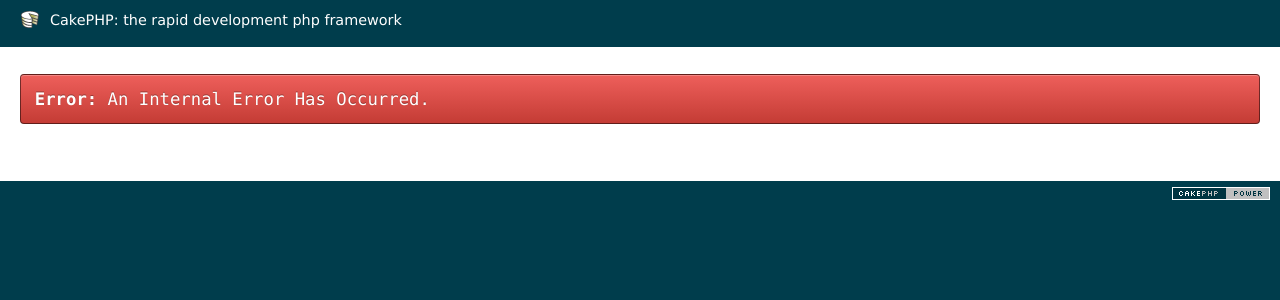
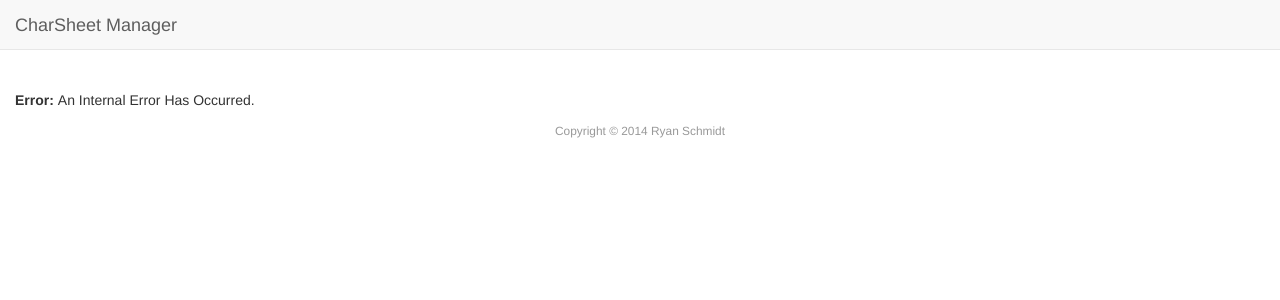
Before and after one commit to skizzerz/charsheet, a CakePHP app: the page made by app/View/Errors/error500.ctp in a window 1280 px wide. Shown: the top 300 px of the page. Run offline with PHP 8.4 and a stand-in for CakePHP, Linux system fonts and the light colour scheme; the template is opened without the code that fills it, so the values that code supplies are empty; some libraries are stand-ins or nearby versions.

Commit message:
incredibly basic layout type thing

```diff
--- a/app/Controller/AppController.php
+++ b/app/Controller/AppController.php
@@ -31,5 +31,6 @@
  * @link		http://book.cakephp.org/2.0/en/controllers.html#the-app-controller
  */
 class AppController extends Controller {
-	public $components = array( 'DebugKit.Toolbar' );
+	public $components = array('DebugKit.Toolbar');
+	public $helpers = array('Form', 'Html', 'Time', 'Session', 'Nav');
 }
--- /dev/null
+++ b/app/View/Helper/NavHelper.php
@@ -0,0 +1,5 @@
+<?php
+
+class NavHelper extends AppHelper {
+
+}
--- a/app/View/Layouts/default.ctp
+++ b/app/View/Layouts/default.ctp
@@ -1,35 +1,14 @@
-<?php
-/**
- *
- *
- * CakePHP(tm) : Rapid Development Framework (http://cakephp.org)
- * Copyright (c) Cake Software Foundation, Inc. (http://cakefoundation.org)
- *
- * Licensed under The MIT License
- * For full copyright and license information, please see the LICENSE.txt
- * Redistributions of files must retain the above copyright notice.
- *
- * @copyright     Copyright (c) Cake Software Foundation, Inc. (http://cakefoundation.org)
- * @link          http://cakephp.org CakePHP(tm) Project
- * @package       app.View.Layouts
- * @since         CakePHP(tm) v 0.10.0.1076
- * @license       http://www.opensource.org/licenses/mit-license.php MIT License
- */
-
-$cakeDescription = __d('cake_dev', 'CakePHP: the rapid development php framework');
-?>
 <!DOCTYPE html>
 <html>
 <head>
 	<?php echo $this->Html->charset(); ?>
-	<title>
-		<?php echo $cakeDescription ?>:
-		<?php echo $title_for_layout; ?>
-	</title>
+	<meta name="viewport" content="width=device-width, initial-scale=1">
+	<title><?= $title_for_layout; ?> - CharSheet Manager</title>
 	<?php
 		echo $this->Html->meta('icon');
 
-		echo $this->Html->css('cake.generic');
+		echo $this->Html->css('bootstrap.min');
+		echo $this->Html->script(array('jquery-2.1.0.min', 'bootstrap.min'));
 
 		echo $this->fetch('meta');
 		echo $this->fetch('css');
@@ -37,9 +16,27 @@
 	?>
 </head>
 <body>
-	<div id="container">
+	<nav class="navbar navbar-default navbar-static-top" role="navigation">
+		<div class="container-fluid">
+			<div class="navbar-header">
+				<button type="button" class="navbar-toggle" data-toggle="collapse" data-target="#topnav">
+					<span class="sr-only">Toggle navigation</span>
+					<span class="icon-bar"></span>
+					<span class="icon-bar"></span>
+					<span class="icon-bar"></span>
+				</button>
+				<a class="navbar-brand" href="<?= $this->Html->url('/') ?>">CharSheet Manager</a>
+			</div>
+			<div class="collapse navbar-collapse" id="topnav">
+				<ul class="nav navbar-nav">
+
+				</ul>
+			</div>
+		</div>
+	</nav>
+	<div class="container-fluid">
 		<div id="header">
-			<h1><?php echo $this->Html->link($cakeDescription, 'http://cakephp.org'); ?></h1>
+			<h1></h1>
 		</div>
 		<div id="content">
 
@@ -47,13 +44,8 @@
 
 			<?php echo $this->fetch('content'); ?>
 		</div>
-		<div id="footer">
-			<?php echo $this->Html->link(
-					$this->Html->image('cake.power.gif', array('alt' => $cakeDescription, 'border' => '0')),
-					'http://www.cakephp.org/',
-					array('target' => '_blank', 'escape' => false)
-				);
-			?>
+		<div id="footer" class="clearfix text-center">
+			<small class="text-muted">Copyright &copy; 2014 Ryan Schmidt</small>
 		</div>
 	</div>
 </body>
```
Also changed, not shown: 1 other file.
